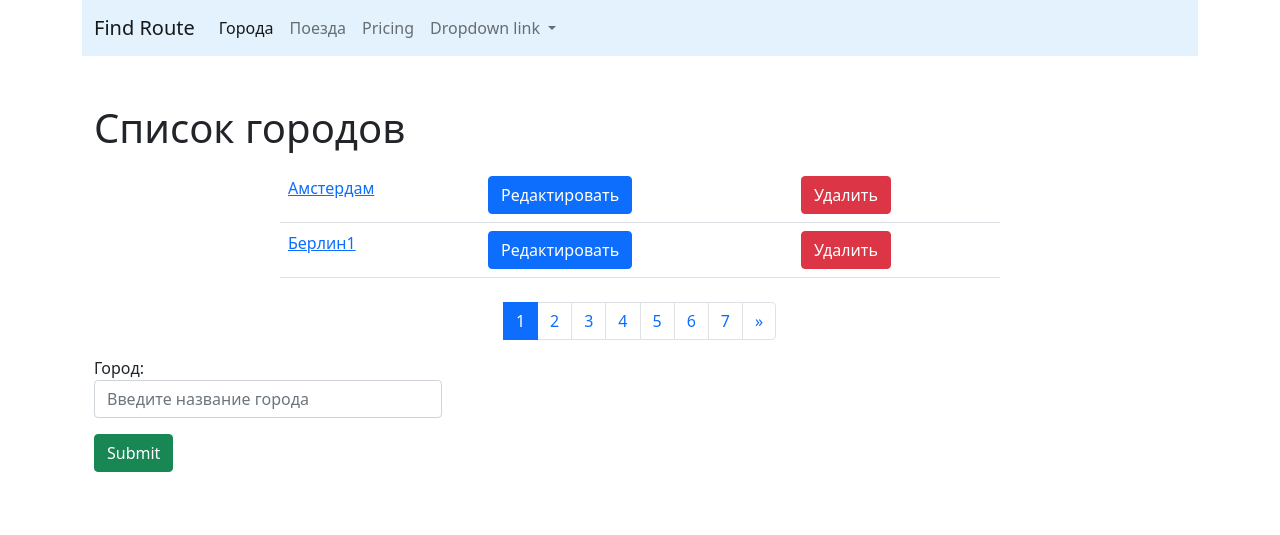
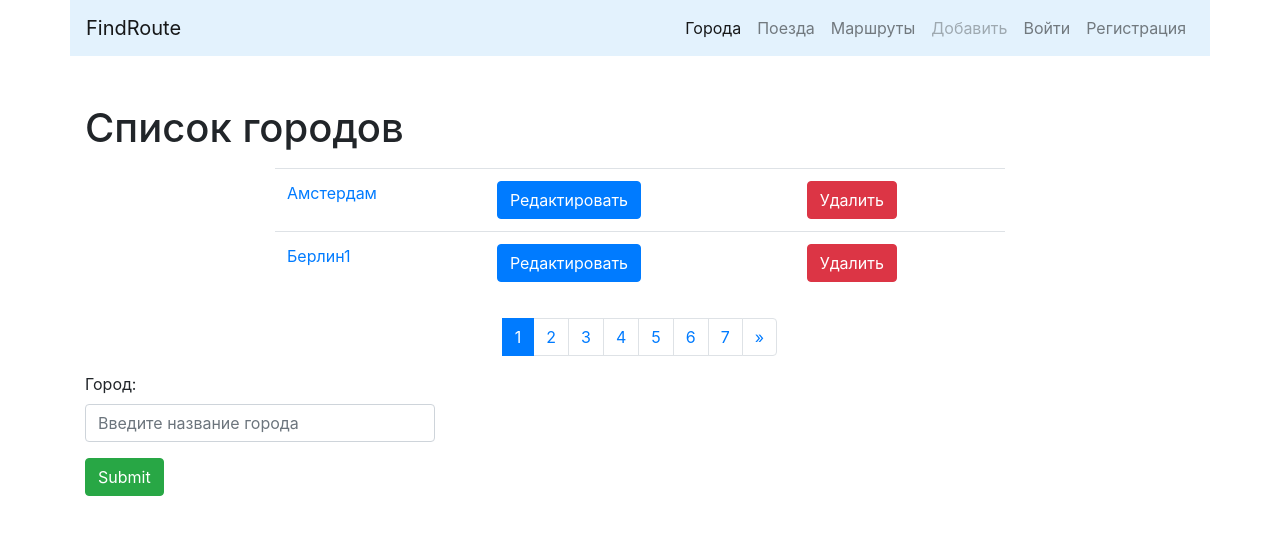
Before and after one commit to rubyazz/django_train_route, a Django app: page /cities/ in a window 1280 px wide. Shown: the top 535 px of the page. Run offline with Django 4.2, Linux system fonts and the light colour scheme; data comes from the database, SQL or seed files in the repository; both versions use the stored data as it was after the commit; some libraries are stand-ins or nearby versions.

Commit message:
Trains Finished

```diff
--- a/templates/base.html
+++ b/templates/base.html
@@ -1,43 +1,75 @@
-<!DOCTYPE html>
-{% url 'cities:home' as cities_home_url %}
-{% url 'trains:home' as trains_home_url %}
+{% url 'cities:home' as cities_home_url%}
+{% url 'cities:create' as cities_create_url%}
+{% url 'trains:home' as trains_home_url%}
+{% url 'trains:create' as trains_create_url%}
+{% url 'list' as route_list%}
+
+
+<!doctype html>
 <html lang="en">
   <head>
-    <meta charset="UTF-8">
+    <!-- Required meta tags -->
+    <meta charset="utf-8">
+    <meta name="viewport" content="width=device-width, initial-scale=1, shrink-to-fit=no">
+
+    <!-- Bootstrap CSS -->
+    <link rel="stylesheet" href="https://cdn.jsdelivr.net/npm/bootstrap@4.5.3/dist/css/bootstrap.min.css" integrity="sha384-TX8t27EcRE3e/ihU7zmQxVncDAy5uIKz4rEkgIXeMed4M0jlfIDPvg6uqKI2xXr2" crossorigin="anonymous">
+    <link href="https://cdn.jsdelivr.net/npm/select2@4.1.0-beta.1/dist/css/select2.min.css" rel="stylesheet" />
     <title>{% block title %}{% endblock %}</title>
-    <link href="https://cdn.jsdelivr.net/npm/bootstrap@5.1.3/dist/css/bootstrap.min.css" rel="stylesheet" integrity="sha384-1BmE4kWBq78iYhFldvKuhfTAU6auU8tT94WrHftjDbrCEXSU1oBoqyl2QvZ6jIW3" crossorigin="anonymous">
   </head>
   <body>
-<div class="container">
-  <nav class="navbar navbar-expand-lg navbar-light " style="background-color: #e3f2fd;">
-  <div class="container-fluid">
-    <a class="navbar-brand" href="{% url 'home' %}">Find Route</a>
-    <button class="navbar-toggler" type="button" data-bs-toggle="collapse" data-bs-target="#navbarNavDropdown" aria-controls="navbarNavDropdown" aria-expanded="false" aria-label="Toggle navigation">
+      <nav class="navbar navbar-expand-lg navbar-light container" style="background-color: #e3f2fd;">
+      <a class="navbar-brand" href="{% url 'home'%}">FindRoute</a>
+      <button class="navbar-toggler" type="button" data-toggle="collapse" data-target="#navbarNavDropdown" aria-controls="navbarNavDropdown" aria-expanded="false" aria-label="Toggle navigation">
         <span class="navbar-toggler-icon"></span>
       </button>
       <div class="collapse navbar-collapse" id="navbarNavDropdown">
-      <ul class="navbar-nav">
-        <li class="nav-item">
-          <a class="nav-link {% if request.path == cities_home_url %} active {% endif %}" aria-current="page" href="{% url 'cities:home' %}">Города</a>
+        <ul class="navbar-nav ml-auto">
+          <li class="nav-item {% if request.path == cities_home_url%}active {% endif %}	">
+            <a class="nav-link" href="{% url 'cities:home'%}">Города </a>
           </li>
-        <li class="nav-item">
-          <a class="nav-link {% if request.path == trains_home_url %} active {% endif %}" href="{% url 'trains:home' %}">Поезда</a>
+          <li class="nav-item {% if request.path == trains_home_url%}active {% endif %}">
+            <a class="nav-link" href="{% url 'trains:home'%}">Поезда</a>
           </li>
-        <li class="nav-item">
-          <a class="nav-link" href="#">Pricing</a>
+          <li class="nav-item
+           {% if request.path == route_list%} active {% endif %}">
+            <a class="nav-link" href="#">Маршруты</a>
           </li>
-        <li class="nav-item dropdown">
-          <a class="nav-link dropdown-toggle" href="#" id="navbarDropdownMenuLink" role="button" data-bs-toggle="dropdown" aria-expanded="false">
-            Dropdown link
+          {% if user.is_authenticated%}
+          <li class="nav-item dropdown
+             {% if request.path == cities_create_url or request.path == trains_create_url %}
+              active
+             {% endif %}
+            ">
+            <a class="nav-link dropdown-toggle" href="#" id="navbarDropdownMenuLink" role="button" data-toggle="dropdown" aria-haspopup="true" aria-expanded="false">
+             Добавить
             </a>
-          <ul class="dropdown-menu" aria-labelledby="navbarDropdownMenuLink">
-            <li><a class="dropdown-item" href="#">Action</a></li>
-            <li><a class="dropdown-item" href="#">Another action</a></li>
-            <li><a class="dropdown-item" href="#">Something else here</a></li>
+
+            <div class="dropdown-menu" aria-labelledby="navbarDropdownMenuLink">
+              <a class="dropdown-item" href="{% url 'cities:create'%}">Новый город</a>
+              <a class="dropdown-item" href="{% url 'trains:create'%}">Новый поезд</a>
+            </div>
+
+          </li>
+          {% else %}
+            <li class="nav-item ">
+            <a class="nav-link disabled" href="">Добавить</a>
+          </li>
+            {% endif %}
+          {% if user.is_authenticated%}
+          <li class="nav-item ">
+            <a class="nav-link" href="#">Выйти</a>
+          </li>
+          {% else %}
+          <li class="nav-item ">
+            <a class="nav-link" href="#">Войти</a>
+          </li>
+          <li class="nav-item ">
+            <a class="nav-link" href="#">Регистрация</a>
+          </li>
+          {% endif %}
+
         </ul>
-        </li>
-      </ul>
-    </div>
       </div>
     </nav>
       <div class="container">
@@ -46,21 +78,20 @@
             {% if messages %}
               {% for message in messages %}
                 {% if message.level == DEFAULT_MESSAGE_LEVELS.ERROR %}
-              <div class="alert alert-danger alert-dismissible fade show" role="alert">
+                    <div class="alert alert-danger  alert-dismissible fade show" role="alert">
                       {{ message }}
-                <button type="button" class="btn-close" data-bs-dismiss="alert" aria-label="Close">
-<!--                  <span aria-hidden="true">&times;</span>-->
+                        <button type="button" class="close" data-dismiss="alert" aria-label="Close">
+                        <span aria-hidden="true">&times;</span>
                         </button>
                     </div>
                 {% else %}
-              <div class="alert alert-success alert-dismissible fade show" role="alert">
+                    <div class="alert alert-success  alert-dismissible fade show" role="alert">
                       {{ message }}
-                  <button type="button" class="btn-close btn-close--cleared" data-bs-dismiss="alert" aria-label="Close">
-<!--                  <span aria-hidden="true">&times;</span>-->
+                      <button type="button" class="close" data-dismiss="alert" aria-label="Close">
+                        <span aria-hidden="true">&times;</span>
                       </button>
                     </div>
                 {% endif %}
-
               {% endfor %}
             {% endif %}
           </div>
@@ -69,7 +100,23 @@
       <div class="container">
         {% block content %}{% endblock %}
       </div>
-</div>
+    <!-- Optional JavaScript; choose one of the two! -->
+
+    <!-- Option 1: jQuery and Bootstrap Bundle (includes Popper) -->
+    <script src="https://code.jquery.com/jquery-3.5.1.slim.min.js" integrity="sha384-DfXdz2htPH0lsSSs5nCTpuj/zy4C+OGpamoFVy38MVBnE+IbbVYUew+OrCXaRkfj" crossorigin="anonymous"></script>
+      <script src="https://cdn.jsdelivr.net/npm/select2@4.1.0-beta.1/dist/js/select2.min.js"></script>
+    <script src="https://cdn.jsdelivr.net/npm/bootstrap@4.5.3/dist/js/bootstrap.bundle.min.js" integrity="sha384-ho+j7jyWK8fNQe+A12Hb8AhRq26LrZ/JpcUGGOn+Y7RsweNrtN/tE3MoK7ZeZDyx" crossorigin="anonymous"></script>
+
+    <!-- Option 2: jQuery, Popper.js, and Bootstrap JS
+    <script src="https://code.jquery.com/jquery-3.5.1.slim.min.js" integrity="sha384-DfXdz2htPH0lsSSs5nCTpuj/zy4C+OGpamoFVy38MVBnE+IbbVYUew+OrCXaRkfj" crossorigin="anonymous"></script>
+    <script src="https://cdn.jsdelivr.net/npm/popper.js@1.16.1/dist/umd/popper.min.js" integrity="sha384-9/reFTGAW83EW2RDu2S0VKaIzap3H66lZH81PoYlFhbGU+6BZp6G7niu735Sk7lN" crossorigin="anonymous"></script>
+    <script src="https://cdn.jsdelivr.net/npm/bootstrap@4.5.3/dist/js/bootstrap.min.js" integrity="sha384-w1Q4orYjBQndcko6MimVbzY0tgp4pWB4lZ7lr30WKz0vr/aWKhXdBNmNb5D92v7s" crossorigin="anonymous"></script>
+    -->
+  <script>
+    $(document).ready(function() {
+        $('.js-example-basic-single').select2();
+        $('.js-example-basic-multiple').select2();
+    });
+  </script>
   </body>
-<!--ctrl + alt +i-->
 </html>
```
Also changed, not shown: db.sqlite3. Lines whose indentation alone changed are shown as unchanged.
